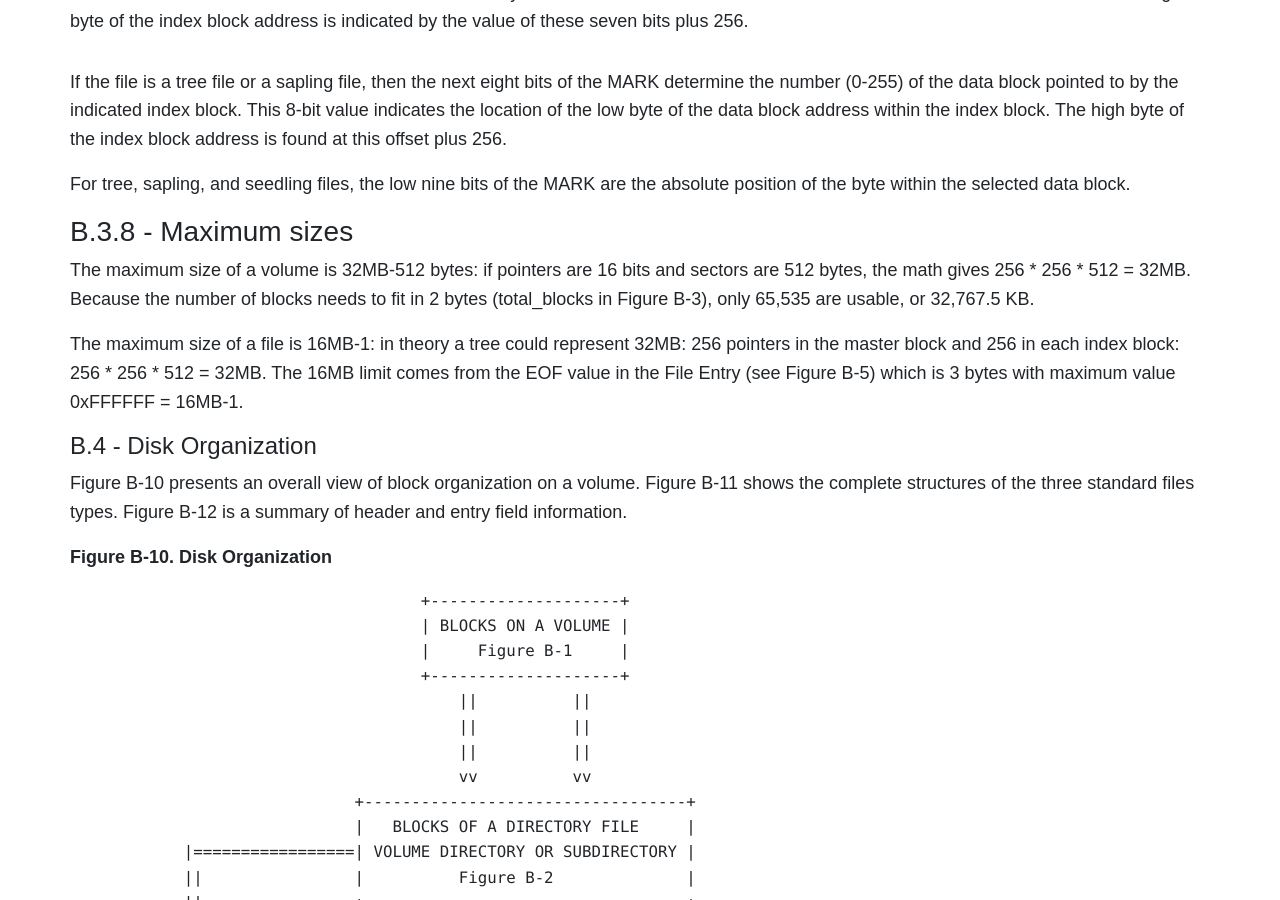
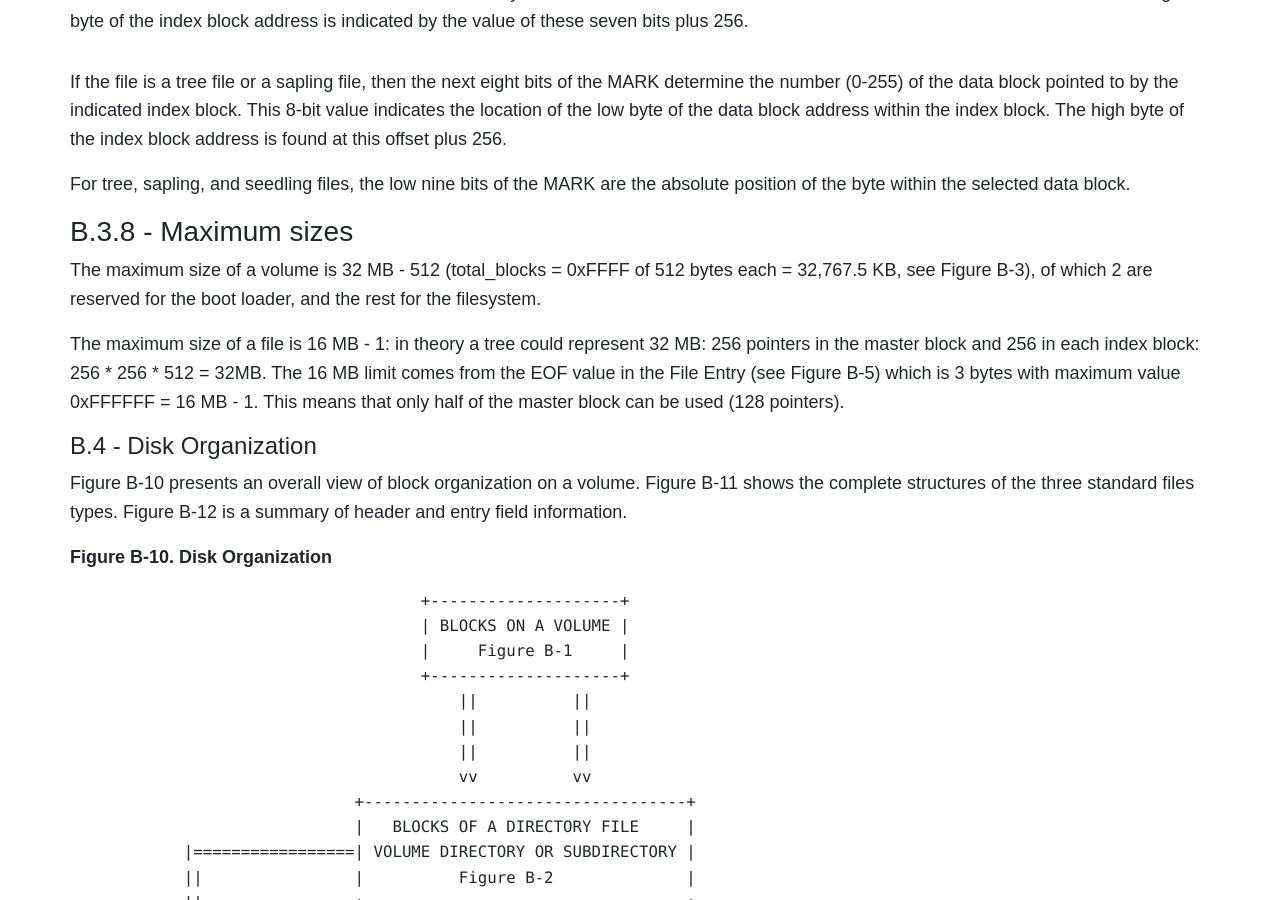
Before and after one commit to ProDOS-8/ProDOS-8.github.io, a Jekyll site: the page built from _pages/docs/techref/ab-file-organization.md, in a window 1280 px wide and 900 px high, scrolled down 16508 px. Built offline with Jekyll 4.4.1, drawn with Linux system fonts in a browser that asks for light colours.

Commit message:
Update ab-file-organization.md
More precise about maximum size.

```diff
--- a/_pages/docs/techref/ab-file-organization.md
+++ b/_pages/docs/techref/ab-file-organization.md
@@ -754,8 +754,8 @@ permalink:   /docs/techref/file-organization/
 
 <h3>B.3.8 - Maximum sizes</h3>
 
-<p>The maximum size of a volume is 32MB-512 bytes: if pointers are 16 bits and sectors are 512 bytes, the math gives 256 * 256 * 512 = 32MB. Because the number of blocks needs to fit in 2 bytes (total_blocks in Figure B-3), only 65,535 are usable, or 32,767.5 KB.</p>
-<p>The maximum size of a file is 16MB-1: in theory a tree could represent 32MB: 256 pointers in the master block and 256 in each index block: 256 * 256 * 512 = 32MB. The 16MB limit comes from the EOF value in the File Entry (see Figure B-5) which is 3 bytes with maximum value 0xFFFFFF = 16MB-1.</p>
+<p>The maximum size of a volume is 32 MB - 512 (total_blocks = 0xFFFF of 512 bytes each = 32,767.5 KB, see Figure B-3), of which 2 are reserved for the boot loader, and the rest for the filesystem.</p>
+<p>The maximum size of a file is 16 MB - 1: in theory a tree could represent 32 MB: 256 pointers in the master block and 256 in each index block: 256 * 256 * 512 = 32MB. The 16 MB limit comes from the EOF value in the File Entry (see Figure B-5) which is 3 bytes with maximum value 0xFFFFFF = 16 MB - 1. This means that only half of the master block can be used (128 pointers).</p>
 
 
 
```
